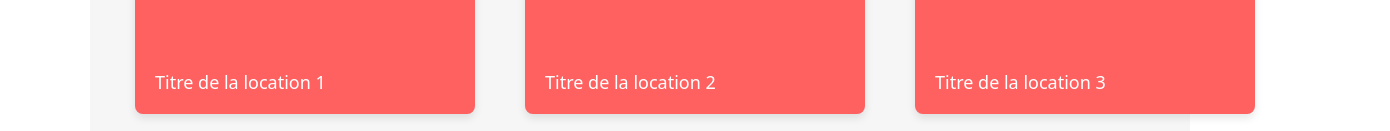
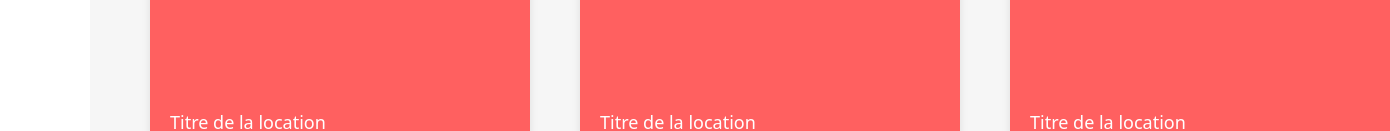
Before and after one commit to louane10/P5, a React (Create React App) app in the folder kasa/: page / in a window 1280 px wide. Shown: the part 674-805 px from the top of the page, 1390 px wide, since content can reach past the window. Built offline with nearby package versions, Linux system fonts and the light colour scheme.

Commit message:
page d'accueil et a propos

```diff
--- a/kasa/public/index.html
+++ b/kasa/public/index.html
@@ -1,5 +1,5 @@
 <!DOCTYPE html>
-<html lang="en">
+<html lang="fr">
   <head>
     <meta charset="utf-8" />
     <link rel="icon" href="%PUBLIC_URL%/favicon.ico" />
@@ -14,10 +14,9 @@
     <link rel="manifest" href="%PUBLIC_URL%/manifest.json" />
 
     -->
-    <title>React App</title>
+    <title>KASA</title>
   </head>
   <body>
-    <noscript>You need to enable JavaScript to run this app.</noscript>
     <div id="root"></div>
 
   </body>
--- a/kasa/src/Components/Card.scss
+++ b/kasa/src/Components/Card.scss
@@ -6,8 +6,8 @@
     border-radius: 8px;
     margin: 15px;
     text-align: left;
-    width: 300px;
-    height: 300px;
+    width: 340px;
+    height: 340px;
     box-shadow: 0 4px 8px rgba(0, 0, 0, 0.1);
     display: flex;
     align-items: flex-end;
--- a/kasa/src/Components/CardList.js
+++ b/kasa/src/Components/CardList.js
@@ -7,7 +7,7 @@ const CardList = () => {
     <div className='backgroundcard'>
     <div className="card-list">
       {Array(6).fill(0).map((_, index) => (
-        <Card key={index} title={`Titre de la location ${index + 1}`} />
+        <Card key={index} title={`Titre de la location`} />
       ))}
     </div>
     </div>
--- a/kasa/src/Components/CardList.scss
+++ b/kasa/src/Components/CardList.scss
@@ -3,7 +3,8 @@
     border-radius: 20px;
     margin-bottom: 30px;
     margin-top: 40px;
-    padding: 20px 10px 20px 10px;
+    padding: 20px;
+    padding-left: 25px;
     align-items: center;
 
     .card-list {
```
